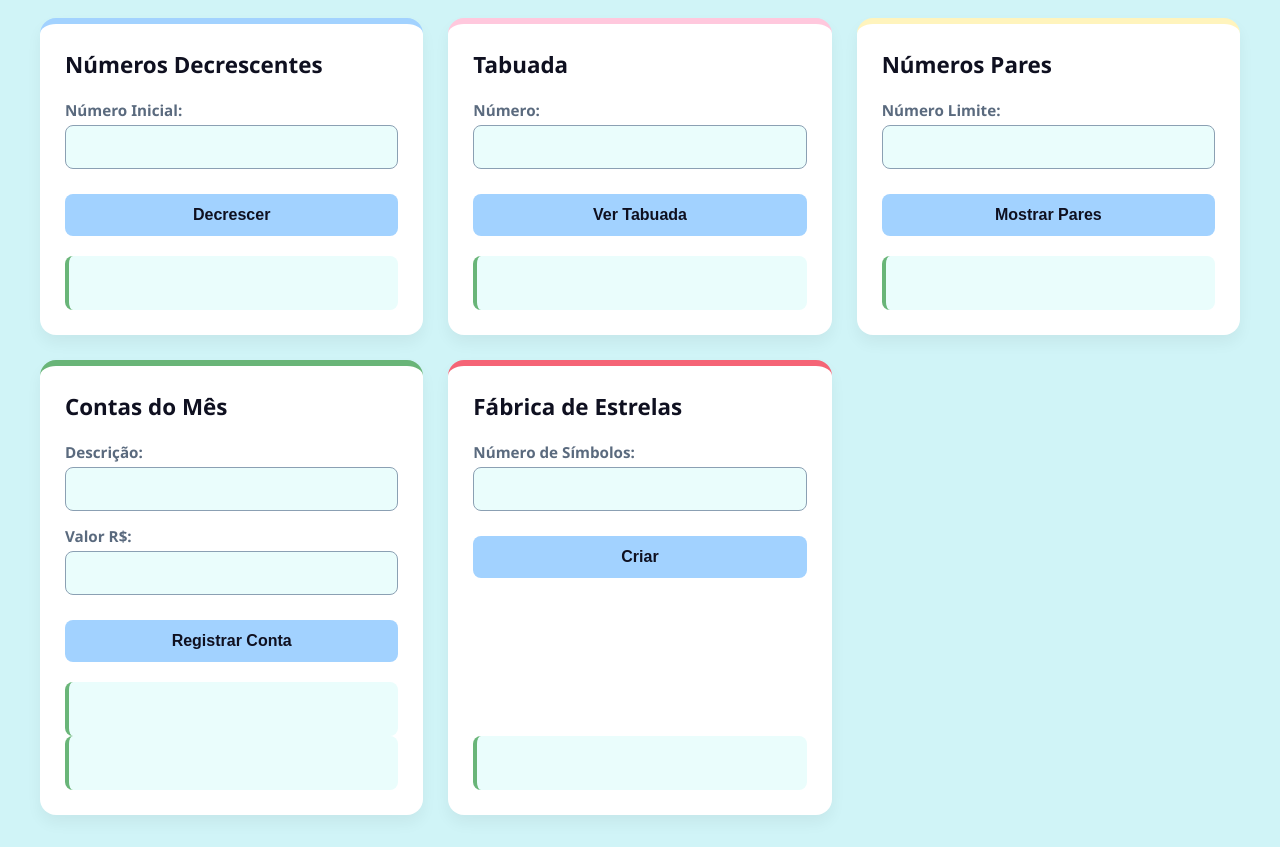
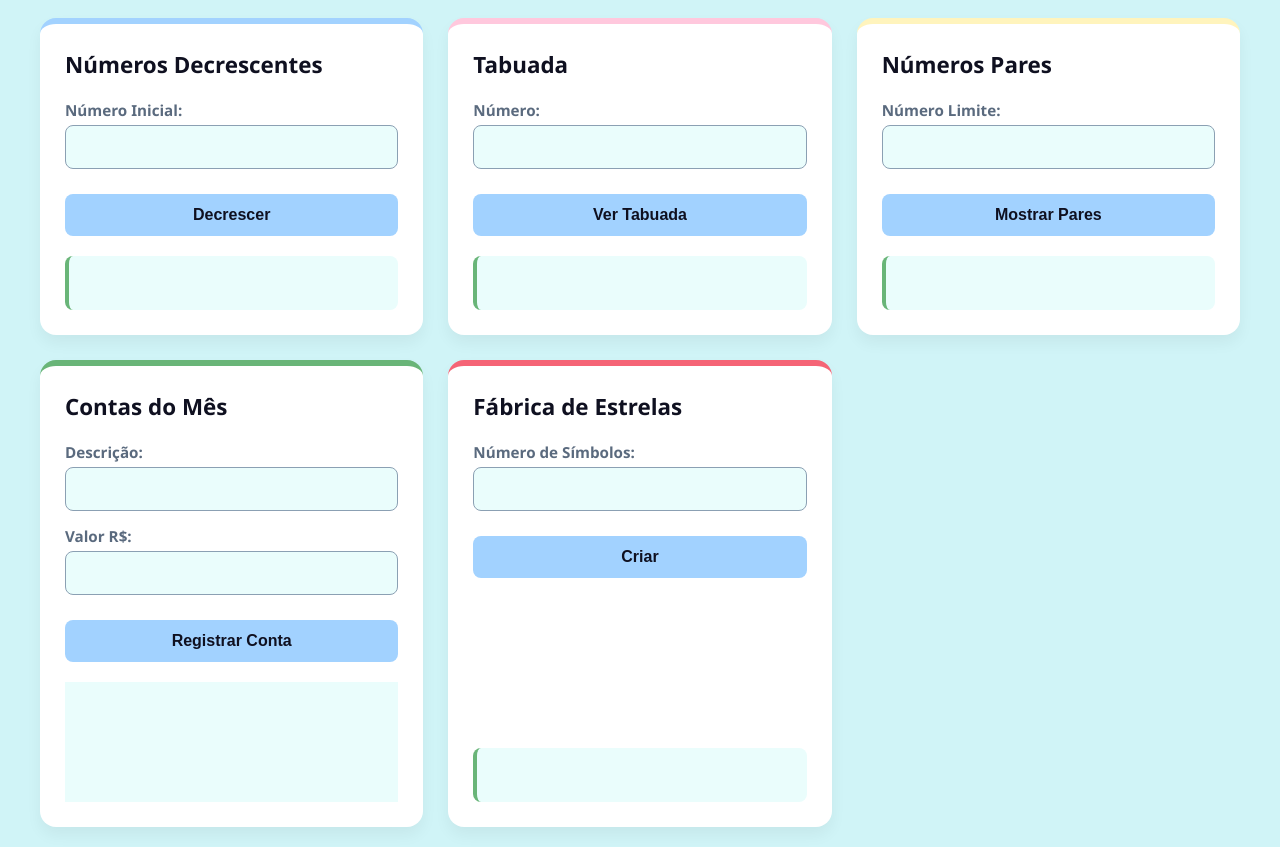
Before and after one commit to GiovannyCosta/logica-de-programacao-JS, a website: page cap-5/index.html in a window 1280 px wide. Shown: the part 124-971 px from the top of the page. Drawn offline with Linux system fonts and the light colour scheme.

```diff
--- a/style.css
+++ b/style.css
@@ -156,3 +156,21 @@
   color: var(--text-primary);
   line-height: 1.4;
 }
+
+.input-group-result {
+  display: flex;
+  flex-direction: column;
+  justify-content: space-between;
+}
+.res-contas {
+  margin-top: auto;
+  padding: 15px;
+  color: var(--black);
+  border-radius: 0px !important;
+  border-left: none !important;
+  min-height: 30px;
+  display: block;
+}
+.res-estrelas {
+  word-wrap: break-word;
+}
```
Also changed, not shown: cap-4/teoria.js (+12 -0 lines), README.MD.
